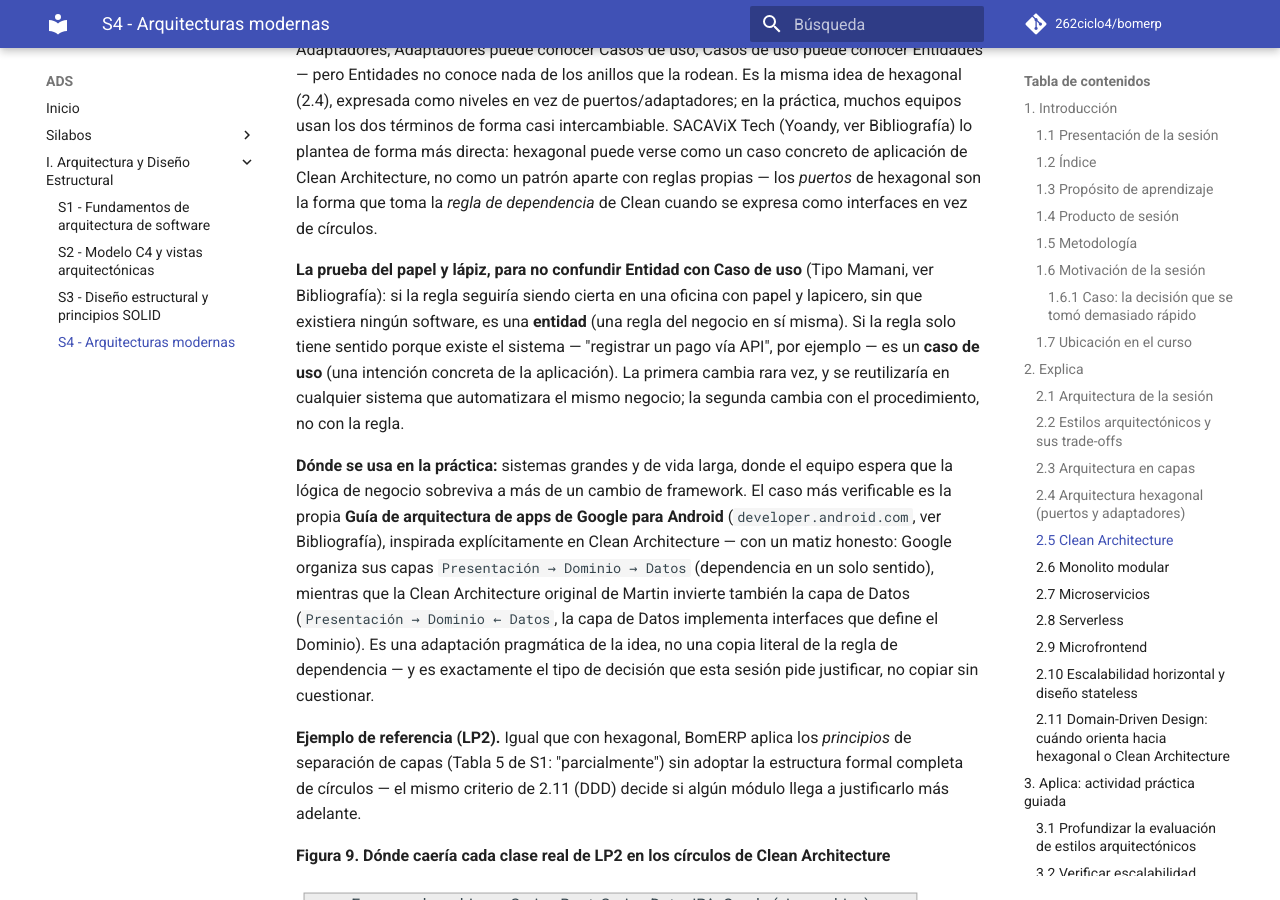
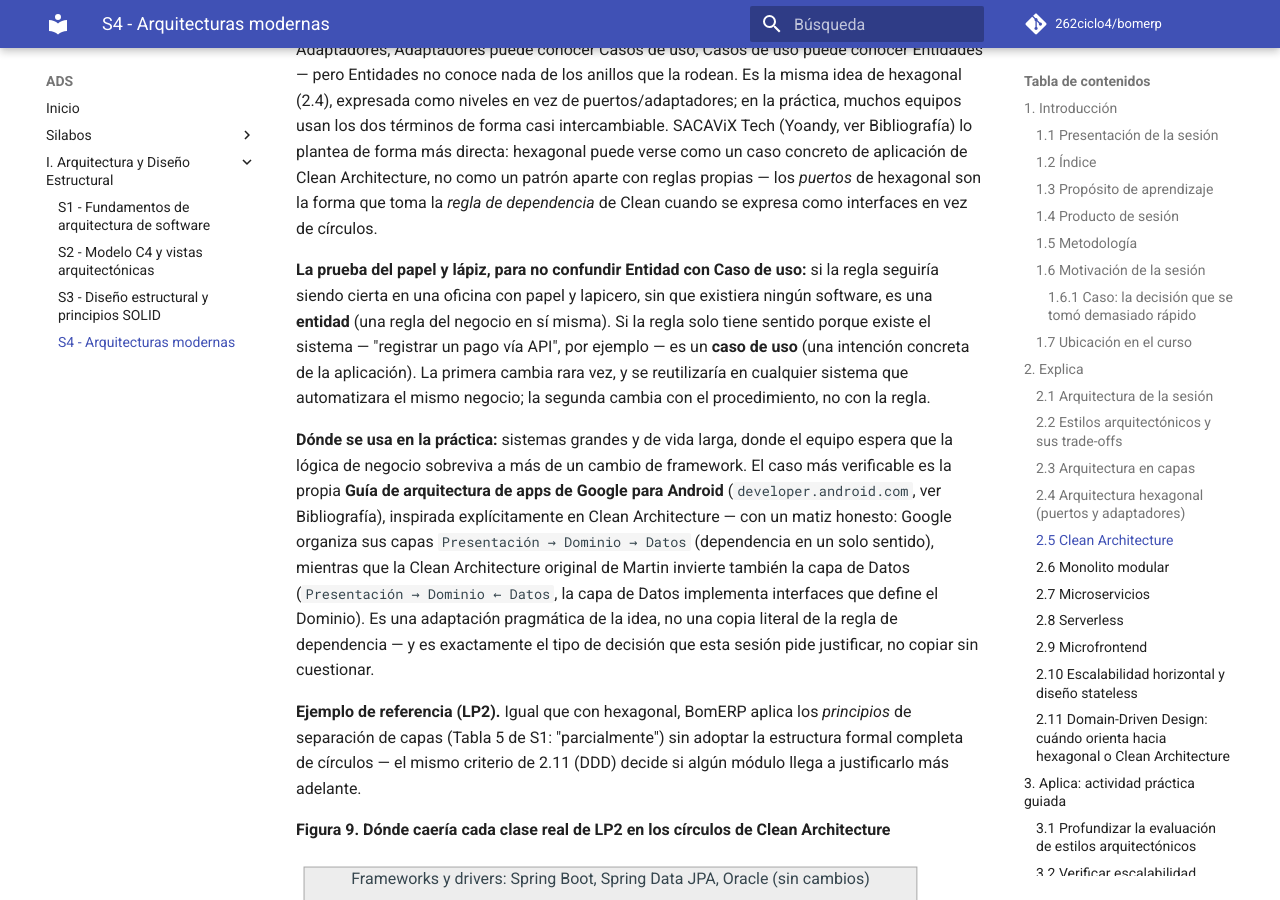
Before and after one commit to 262ciclo4/bomerp, an MkDocs documentation site: the page built from docs/ads/sesiones/S04_Arquitecturas_Modernas.md, in a window 1280 px wide and 900 px high, scrolled down 13838 px. Built offline with MkDocs 1.6.1 and Material for MkDocs 9.7.7, drawn with Linux system fonts in a browser that asks for light colours; comment, search, counter and statistics services are not loaded; some of the changed text lies outside the part shown.

Commit message:
Sesion 4

```diff
--- a/docs/ads/sesiones/S04_Arquitecturas_Modernas.md
+++ b/docs/ads/sesiones/S04_Arquitecturas_Modernas.md
@@ -263,7 +263,7 @@
 - Adaptadores con lógica de negocio que debería vivir en el dominio (validaciones, cálculos) — el adaptador debe limitarse a traducir, no a decidir.
 - Puertos demasiado genéricos, como una interfaz `Repository<T>` que no expresa ninguna intención concreta del dominio.
 - Aplicar hexagonal a toda la aplicación, incluidos los módulos que son CRUD puro sin reglas de negocio que proteger.
-- Poner `@Entity` en la clase del dominio y llamarlo hexagonal (Tipo Mamani, ver Bibliografía) — una sola clase para negocio y persistencia sigue atada a JPA, aunque viva en un paquete llamado `dominio`; la separación real exige dos clases (una de dominio, una de persistencia) y un mapper entre ellas.
+- Poner `@Entity` en la clase del dominio y llamarlo hexagonal — una sola clase para negocio y persistencia sigue atada a JPA, aunque viva en un paquete llamado `dominio`; la separación real exige dos clases (una de dominio, una de persistencia) y un mapper entre ellas.
 - Llamar "caso de uso" a un método que solo hace `repository.save(entidad)` — sin ninguna regla de negocio real de por medio, es un CRUD disfrazado de vocabulario hexagonal, no una indirección que proteja algo.
 
 **Dónde se usa en la práctica:** dominios con reglas de negocio genuinamente complejas que deben sobrevivir a cambios de tecnología — cualquier núcleo de negocio que un equipo espera mantener por años, mientras la infraestructura de alrededor (proveedor de pagos, base de datos, mensajería) cambia varias veces sin que el dominio se entere. Thoughtworks (consultora de arquitectura, ver Bibliografía) documenta este mismo criterio con un caso didáctico: separar la lógica de negocio de un pedido (reglas, cálculos) de sus adaptadores externos (pagos, notificaciones, persistencia), justamente para poder cambiar cualquiera de esos proveedores sin tocar la regla de negocio.
@@ -328,7 +328,7 @@
 
 La flecha de dependencia siempre apunta hacia adentro: Frameworks puede conocer Adaptadores, Adaptadores puede conocer Casos de uso, Casos de uso puede conocer Entidades — pero Entidades no conoce nada de los anillos que la rodean. Es la misma idea de hexagonal (2.4), expresada como niveles en vez de puertos/adaptadores; en la práctica, muchos equipos usan los dos términos de forma casi intercambiable. SACAViX Tech (Yoandy, ver Bibliografía) lo plantea de forma más directa: hexagonal puede verse como un caso concreto de aplicación de Clean Architecture, no como un patrón aparte con reglas propias — los *puertos* de hexagonal son la forma que toma la *regla de dependencia* de Clean cuando se expresa como interfaces en vez de círculos.
 
-**La prueba del papel y lápiz, para no confundir Entidad con Caso de uso** (Tipo Mamani, ver Bibliografía): si la regla seguiría siendo cierta en una oficina con papel y lapicero, sin que existiera ningún software, es una **entidad** (una regla del negocio en sí misma). Si la regla solo tiene sentido porque existe el sistema — "registrar un pago vía API", por ejemplo — es un **caso de uso** (una intención concreta de la aplicación). La primera cambia rara vez, y se reutilizaría en cualquier sistema que automatizara el mismo negocio; la segunda cambia con el procedimiento, no con la regla.
+**La prueba del papel y lápiz, para no confundir Entidad con Caso de uso:** si la regla seguiría siendo cierta en una oficina con papel y lapicero, sin que existiera ningún software, es una **entidad** (una regla del negocio en sí misma). Si la regla solo tiene sentido porque existe el sistema — "registrar un pago vía API", por ejemplo — es un **caso de uso** (una intención concreta de la aplicación). La primera cambia rara vez, y se reutilizaría en cualquier sistema que automatizara el mismo negocio; la segunda cambia con el procedimiento, no con la regla.
 
 **Dónde se usa en la práctica:** sistemas grandes y de vida larga, donde el equipo espera que la lógica de negocio sobreviva a más de un cambio de framework. El caso más verificable es la propia **Guía de arquitectura de apps de Google para Android** (`developer.android.com`, ver Bibliografía), inspirada explícitamente en Clean Architecture — con un matiz honesto: Google organiza sus capas `Presentación → Dominio → Datos` (dependencia en un solo sentido), mientras que la Clean Architecture original de Martin invierte también la capa de Datos (`Presentación → Dominio ← Datos`, la capa de Datos implementa interfaces que define el Dominio). Es una adaptación pragmática de la idea, no una copia literal de la regla de dependencia — y es exactamente el tipo de decisión que esta sesión pide justificar, no copiar sin cuestionar.
 
@@ -868,4 +868,3 @@
 14. SACAViX. (2026b). *Modular Monolith*. SACAViX System Design — Patterns. https://systemdesign.sacavix.com/patterns/modular-monolith
 15. SACAViX Tech (Yoandy). (s.f.). *Arquitectura Limpia: Un ejemplo práctico con Spring Boot* [video]. YouTube. https://www.youtube.com/watch?v=GDXrdZlzdHg
 16. Thoughtworks. (2024). *Hexagonal architecture explained through a practical example*. https://www.thoughtworks.com/insights/blog/architecture/hexagonal-architecture-explained-practical-example
-17. Tipo Mamani, N. W. (2026). *Clean Architecture y Arquitectura Hexagonal con Java y Spring Boot* [material de curso: guía teórica y guía práctica]. Escuela Profesional de Ingeniería de Sistemas, UPeU.
```
